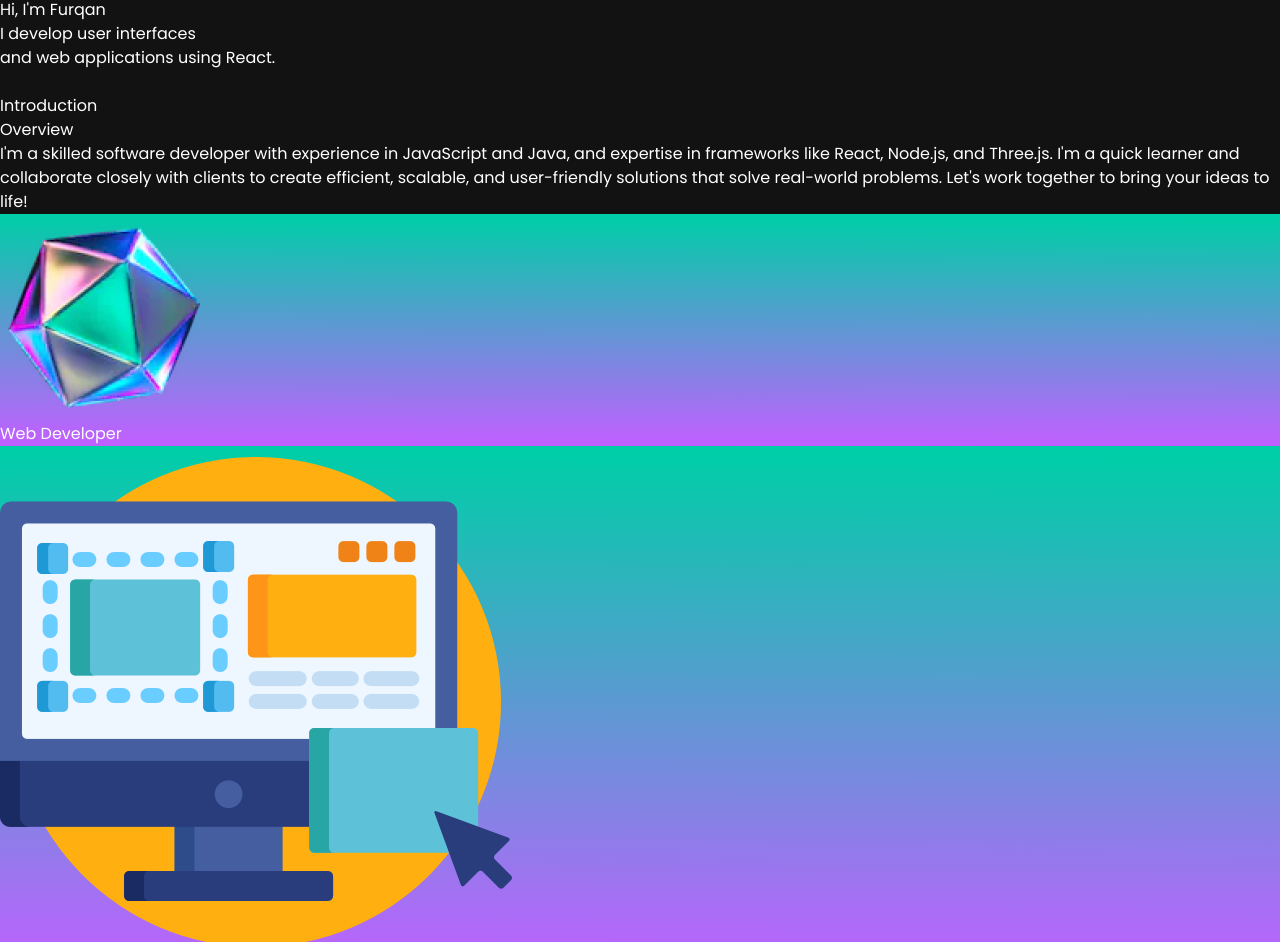
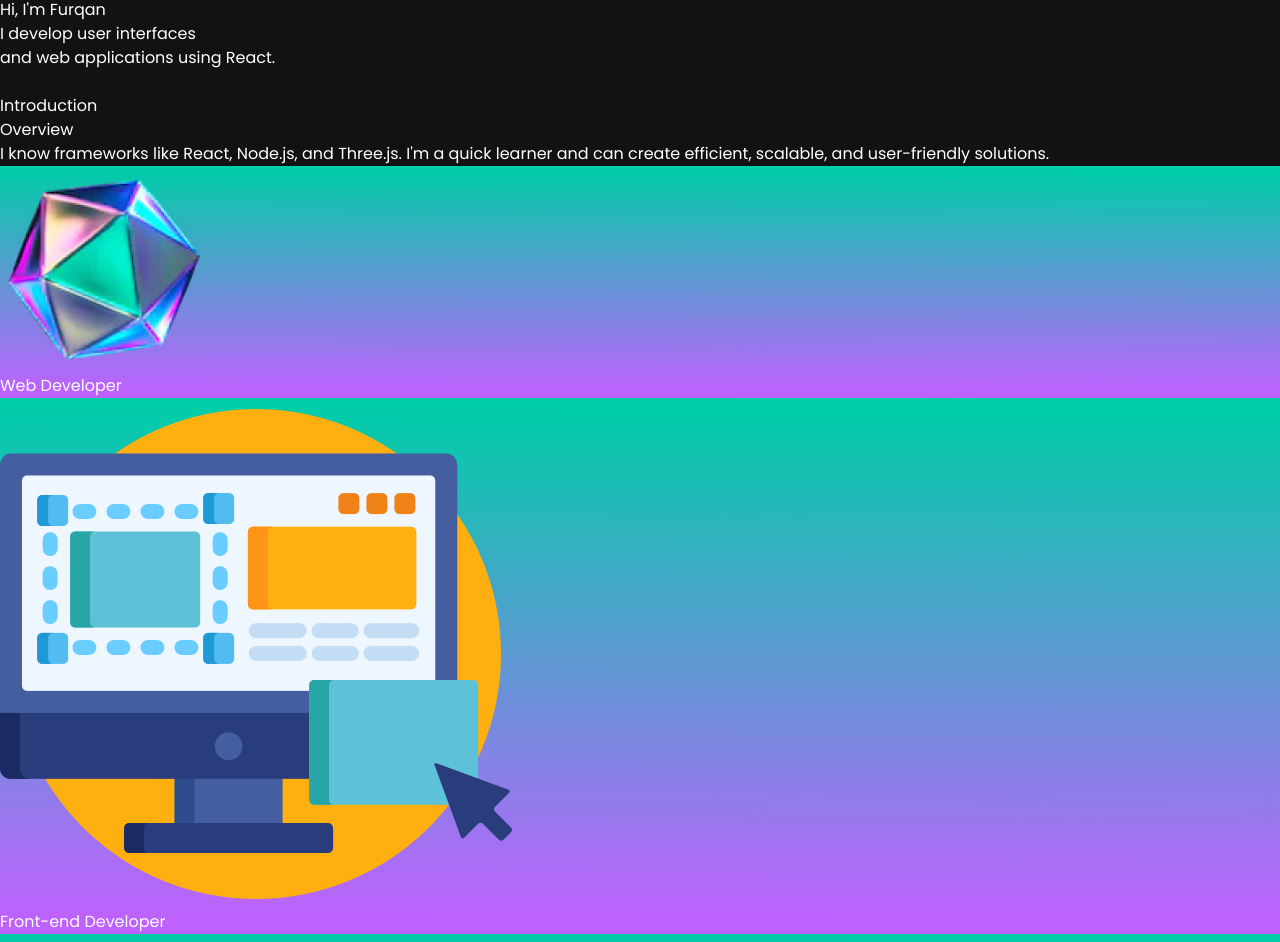
Before and after one commit to mohdfurqan51/Portfolio-Website, a React (Vite) app: page / in a window 1280 px wide. Shown: the part 932-1874 px from the top of the page. Built offline with nearby package versions, Linux system fonts and the light colour scheme.

Commit message:
Update About.jsx

```diff
--- a/src/components/About.jsx
+++ b/src/components/About.jsx
@@ -44,10 +44,8 @@ const About = () => {
         variants={fadeIn("", "", 0.1, 1)}
         className='mt-4 text-secondary text-[17px] max-w-3xl leading-[30px]'
       >
-        I'm a skilled software developer with experience in JavaScript and Java, and
-        expertise in frameworks like React, Node.js, and Three.js. I'm a quick learner and
-        collaborate closely with clients to create efficient, scalable, and user-friendly solutions
-        that solve real-world problems. Let's work together to bring your ideas to life!
+        I know frameworks like React, Node.js, and Three.js. I'm a quick learner and can
+        create efficient, scalable, and user-friendly solutions.
       </motion.p>
 
       <div className='mt-20 flex flex-wrap gap-10'>
```
